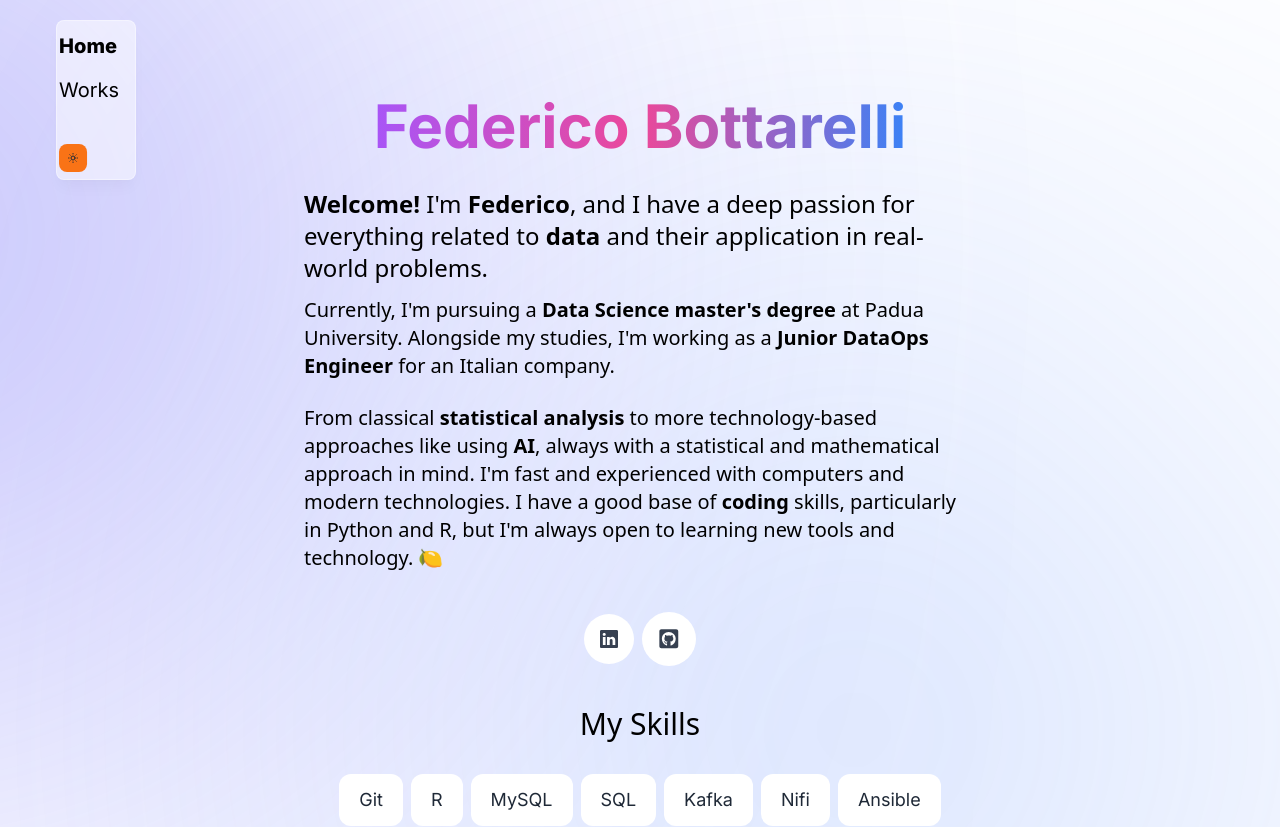
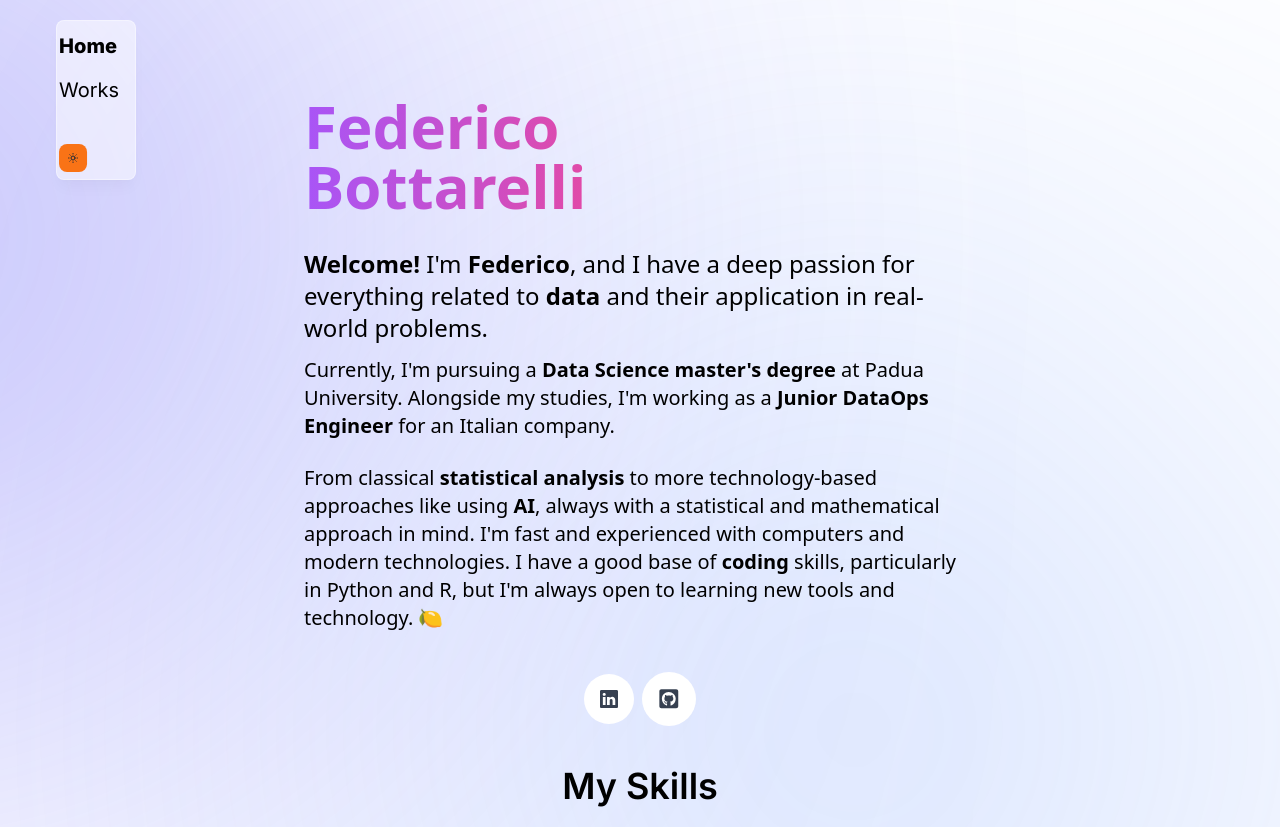
Before and after one commit to fbottarelli/personal-portfolio, a Next.js app: page / in a window 1280 px wide. Shown: the top 827 px of the page. Built offline with nearby package versions, Linux system fonts and the light colour scheme.

Commit message:
title fixing

```diff
--- a/src/app/page.tsx
+++ b/src/app/page.tsx
@@ -15,19 +15,7 @@ import { motion } from "framer-motion"
 export default function Home() {
   return (
     <main className="central-column">
-      <motion.div
-          initial={{ opacity: 0, y: 100 }}
-          animate={{ opacity: 1, y: 0 }}
-          transition={{
-            delay: 0.1,
-          }}
-        >
-          <div className="primary-title">
-              <h1 className="bg-gradient-to-r from-purple-500 via-pink-500 to-blue-500 bg-clip-text text-transparent mt-8">
-                  Federico Bottarelli
-              </h1>
-          </div>
-      </motion.div>
+
 
         <Intro />
         <Skills />
--- a/src/components/intro.tsx
+++ b/src/components/intro.tsx
@@ -21,6 +21,20 @@ export default function Intro() {
       id="home"
       className="mb-28 max-w-[50rem] sm:mb-0 scroll-mt-[100rem] font-sans text-left"
     >
+      <motion.div
+        initial={{ opacity: 0, y: 100 }}
+        animate={{ opacity: 1, y: 0 }}
+        transition={{
+          delay: 0.1,
+        }}
+      >
+        <div className="primary-title">
+            <h1 className="bg-gradient-to-r from-purple-500 via-pink-500 to-blue-500 bg-clip-text text-transparent mt-8">
+                Federico <br/>
+                Bottarelli
+            </h1>
+        </div>
+      </motion.div>
 
       <motion.div
           initial={{ opacity: 0, y: 100 }}
--- a/src/components/section-heading.tsx
+++ b/src/components/section-heading.tsx
@@ -15,7 +15,7 @@ export default function SectionHeading({ children }: SectionHeadingProps) {
             delay: 0.1,
           }}
       >
-    <h2 className="text-3xl font-medium font-sans mb-8 text-center">
+    <h2 className="sec-title">
       {children}
     </h2>
       </motion.div>
--- a/styles/globals.css
+++ b/styles/globals.css
@@ -35,7 +35,7 @@ body {
 }
 
 .sec-title {
-  @apply font-serif font-semibold text-2xl mb-6 mt-6 md:mt-0
+  @apply text-center font-semibold text-4xl mb-6 mt-6 md:mt-0
 }
 
 .primary-title {
```
